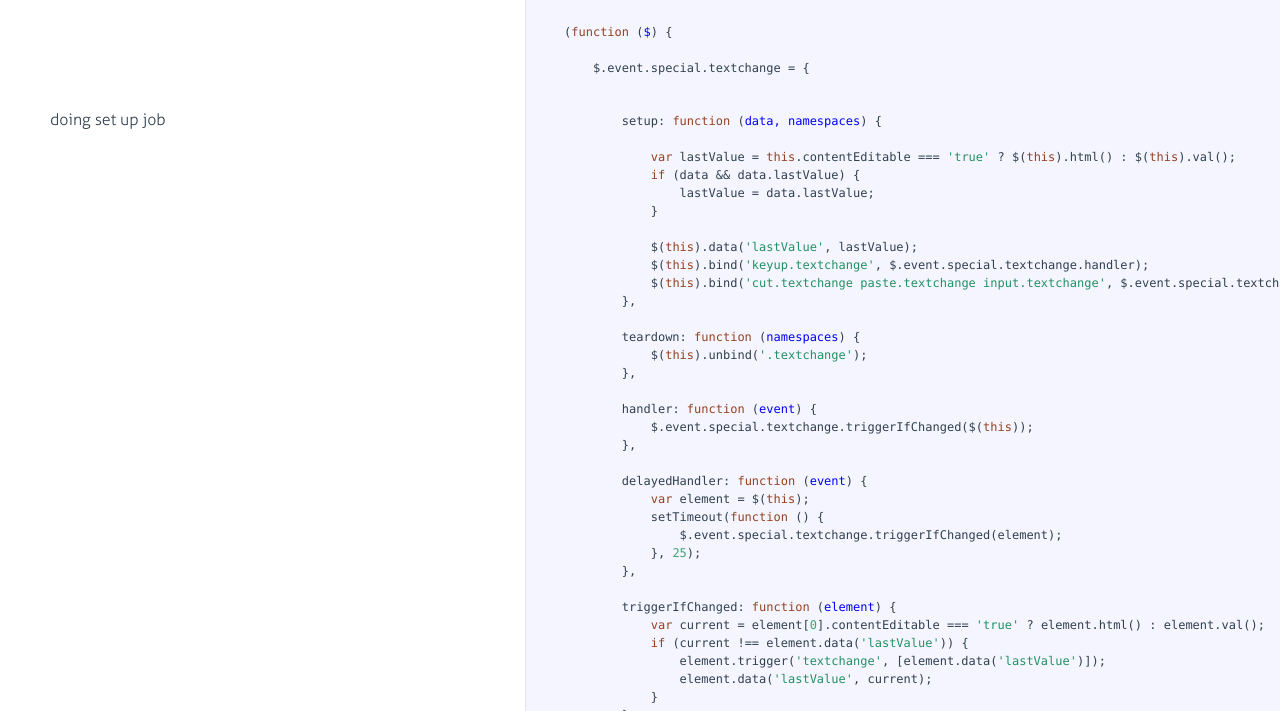
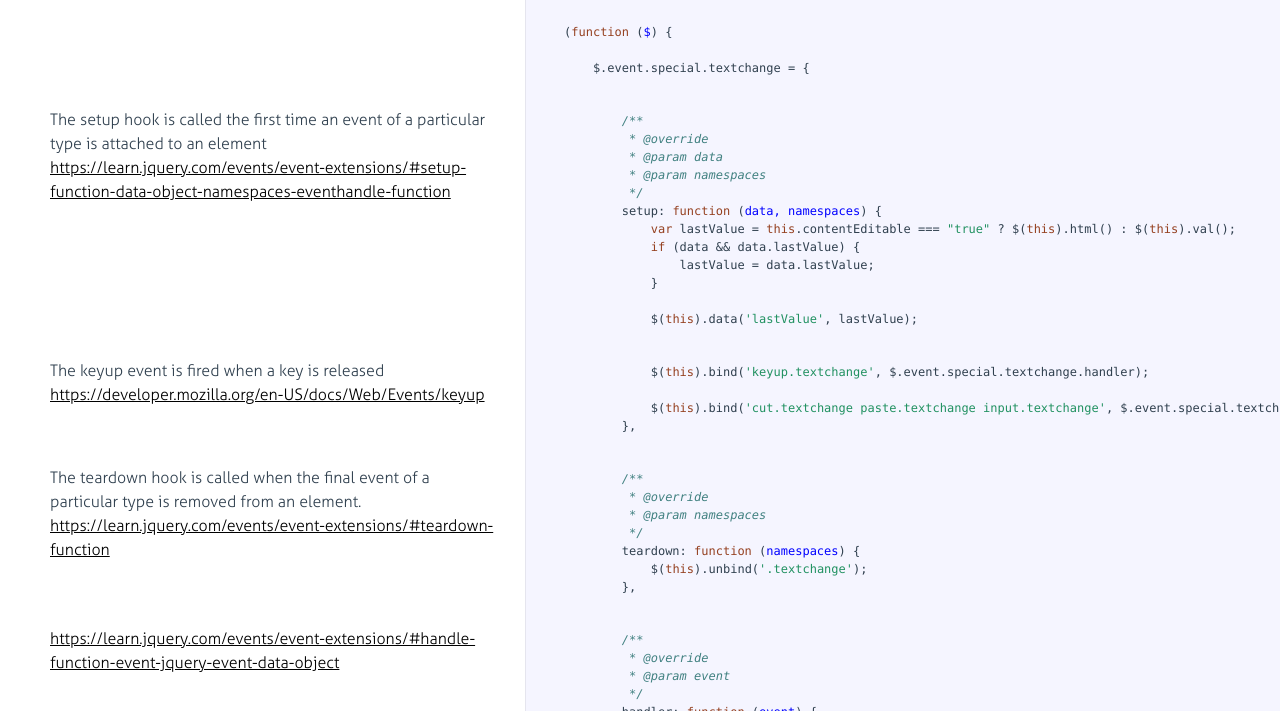
Before and after one commit to alexismanet/TextChangeEvent, a website: page docs/textchange.html in a window 1280 px wide. Shown: the part 89-800 px from the top of the page. Drawn offline with Linux system fonts and the light colour scheme.

Commit message:
Add more source comment

```diff
--- a/Gruntfile.js
+++ b/Gruntfile.js
@@ -23,6 +23,6 @@ module.exports = function (grunt) {
 
     grunt.loadNpmTasks('grunt-docco');
     grunt.loadNpmTasks('grunt-contrib-uglify');
-    grunt.registerTask('default', ['uglify']);
+    grunt.registerTask('default', ['docco']);
 
 };
--- a/docs/docco.css
+++ b/docs/docco.css
@@ -34,7 +34,6 @@
 html {
     height: 100%;
 }
-
 body {
     font-family: "aller-light";
     font-size: 14px;
@@ -59,7 +58,7 @@ b, strong {
 }
 
 p {
-    margin: 15px 0 0;
+    margin: 15px 0 0px;
 }
 
 .annotation ul, .annotation ol {
@@ -84,7 +83,6 @@ h1, h2, h3, h4, h5, h6 {
 h1 {
     margin-top: 40px;
 }
-
 h2 {
     font-size: 1.26em;
 }
@@ -177,7 +175,6 @@ ul.sections > li > div {
 #jump_to a.large {
     display: none;
 }
-
 #jump_to a.small {
     font-size: 22px;
     font-weight: bold;
@@ -373,11 +370,9 @@ ul.sections > li > div {
         opacity: 0;
         -webkit-transition: opacity 0.2s linear;
     }
-
     .for-h1 .pilcrow {
         top: 47px;
     }
-
     .for-h2 .pilcrow, .for-h3 .pilcrow, .for-h4 .pilcrow {
         top: 35px;
     }
@@ -421,7 +416,6 @@ span.lineno {
     background-color: #f0f0f0;
     padding: 0 5px 0 5px;
 }
-
 /*
 
 github.com style (c) Vasily Polovnyov <vast@whiteants.net>
@@ -471,7 +465,6 @@ pre .hljs-title,
 pre .hljs-id {
     color: #19469D;
 }
-
 pre .hljs-params {
     color: #00F;
 }
--- a/docs/textchange.html
+++ b/docs/textchange.html
@@ -47,32 +47,102 @@
                 <div class="pilwrap ">
                     <a class="pilcrow" href="#section-2">&#182;</a>
                 </div>
-                <p>doing set up job</p>
+                <p>The setup hook is called the first time an event of a particular type is attached to an element
+                    <a href="https://learn.jquery.com/events/event-extensions/#setup-function-data-object-namespaces-eventhandle-function">https://learn.jquery.com/events/event-extensions/#setup-function-data-object-namespaces-eventhandle-function</a>
+                </p>
 
             </div>
 
             <div class="content">
-                <div class='highlight'><pre>        setup: <span class="hljs-function"><span class="hljs-keyword">function</span> (<span
-                        class="hljs-params">data, namespaces</span>) </span>{
-
+                <div class='highlight'><pre>        <span class="hljs-comment">/**
+         * @override
+         * @param data
+         * @param namespaces
+         */</span>
+        setup: <span class="hljs-function"><span class="hljs-keyword">function</span> (<span class="hljs-params">data, namespaces</span>) </span>{
             <span class="hljs-keyword">var</span> lastValue = <span class="hljs-keyword">this</span>.contentEditable === <span
-                            class="hljs-string">'true'</span> ? $(<span
+                            class="hljs-string">"true"</span> ? $(<span
                             class="hljs-keyword">this</span>).html() : $(<span class="hljs-keyword">this</span>).val();
             <span class="hljs-keyword">if</span> (data &amp;&amp; data.lastValue) {
                 lastValue = data.lastValue;
             }
 
-            $(<span class="hljs-keyword">this</span>).data(<span class="hljs-string">'lastValue'</span>, lastValue);
-            $(<span class="hljs-keyword">this</span>).bind(<span class="hljs-string">'keyup.textchange'</span>, $.event.special.textchange.handler);
+            $(<span class="hljs-keyword">this</span>).data(<span
+                            class="hljs-string">'lastValue'</span>, lastValue);</pre>
+                </div>
+            </div>
+
+        </li>
+
+
+        <li id="section-3">
+            <div class="annotation">
+
+                <div class="pilwrap ">
+                    <a class="pilcrow" href="#section-3">&#182;</a>
+                </div>
+                <p>The keyup event is fired when a key is released
+                    <a href="https://developer.mozilla.org/en-US/docs/Web/Events/keyup">https://developer.mozilla.org/en-US/docs/Web/Events/keyup</a>
+                </p>
+
+            </div>
+
+            <div class="content">
+                <div class='highlight'><pre>            $(<span class="hljs-keyword">this</span>).bind(<span
+                        class="hljs-string">'keyup.textchange'</span>, $.event.special.textchange.handler);
+
             $(<span class="hljs-keyword">this</span>).bind(<span class="hljs-string">'cut.textchange paste.textchange input.textchange'</span>, $.event.special.textchange.delayedHandler);
-        },
+        },</pre>
+                </div>
+            </div>
 
-        <span class="hljs-attr">teardown</span>: <span class="hljs-function"><span class="hljs-keyword">function</span> (<span
-                            class="hljs-params">namespaces</span>) </span>{
+        </li>
+
+
+        <li id="section-4">
+            <div class="annotation">
+
+                <div class="pilwrap ">
+                    <a class="pilcrow" href="#section-4">&#182;</a>
+                </div>
+                <p>The teardown hook is called when the final event of a particular type is removed from an element.<br><a
+                        href="https://learn.jquery.com/events/event-extensions/#teardown-function">https://learn.jquery.com/events/event-extensions/#teardown-function</a>
+                </p>
+
+            </div>
+
+            <div class="content">
+                <div class='highlight'><pre>        <span class="hljs-comment">/**
+         * @override
+         * @param namespaces
+         */</span>
+        teardown: <span class="hljs-function"><span class="hljs-keyword">function</span> (<span class="hljs-params">namespaces</span>) </span>{
             $(<span class="hljs-keyword">this</span>).unbind(<span class="hljs-string">'.textchange'</span>);
-        },
+        },</pre>
+                </div>
+            </div>
 
-        <span class="hljs-attr">handler</span>: <span class="hljs-function"><span class="hljs-keyword">function</span> (<span
+        </li>
+
+
+        <li id="section-5">
+            <div class="annotation">
+
+                <div class="pilwrap ">
+                    <a class="pilcrow" href="#section-5">&#182;</a>
+                </div>
+                <p>
+                    <a href="https://learn.jquery.com/events/event-extensions/#handle-function-event-jquery-event-data-object">https://learn.jquery.com/events/event-extensions/#handle-function-event-jquery-event-data-object</a>
+                </p>
+
+            </div>
+
+            <div class="content">
+                <div class='highlight'><pre>        <span class="hljs-comment">/**
+         * @override
+         * @param event
+         */</span>
+        handler: <span class="hljs-function"><span class="hljs-keyword">function</span> (<span
                             class="hljs-params">event</span>) </span>{
             $.event.special.textchange.triggerIfChanged($(<span class="hljs-keyword">this</span>));
         },
@@ -95,6 +165,7 @@
                 element.data(<span class="hljs-string">'lastValue'</span>, current);
             }
         }
+
     };
 
     $.event.special.hastext = {
```
Also changed, not shown: src/textchange.js (+23 -4 lines), README.md, dest/textchange.min.js.
